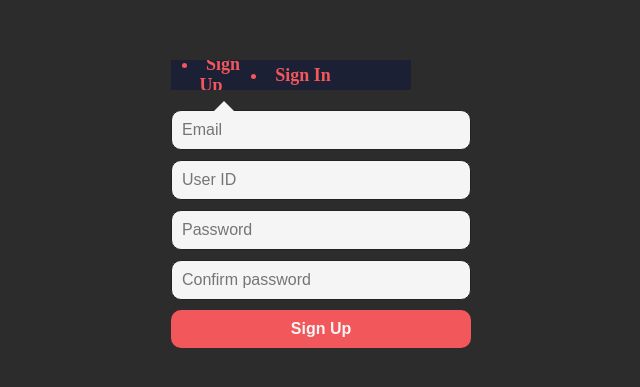
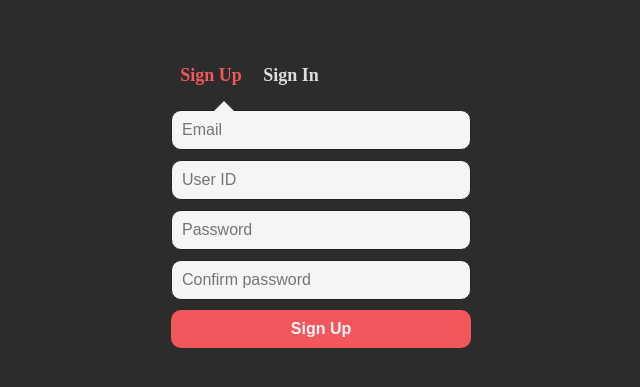
Before and after one commit to khu-open-source/movie-client, a JavaScript app: page /signup in a window 1280 px wide. Shown: the part 215-602 px from the top of the page, without its empty margins (319-959 px from the left). Built offline with nearby package versions, Linux system fonts and the light colour scheme.

Commit message:
feat: add header/li css

```diff
--- a/src/pages/login.css
+++ b/src/pages/login.css
@@ -2,6 +2,7 @@
 body {
   background:#2c2c2c;
 }
+
 .form {
   position:absolute;
   top:50%;
@@ -17,8 +18,10 @@ body {
   display:flex;
   align-items:center;
   text-align:center;
+  background:#2c2c2c;
 }
-.form-header > li {
+
+.form-header  .show-sign {
   width:calc(100% / 3);
   color:#ddd;
   font-size:18px;
@@ -26,7 +29,11 @@ body {
   cursor:pointer;
 }
 
-.form-header li.show-signin {
+.form-header li {
+  list-style: none;
+}
+
+.form-header li.show-sign :hover {
   color:#f1575b;
 }
 
@@ -75,5 +82,5 @@ body {
 }
 
 .form.signup .arrow {
-  left:calc(calc(100% / 3) + calc(calc(100% / 3) / 2.2)) ;
+  left:calc(calc(100% / 3) / 2);
 }
```
